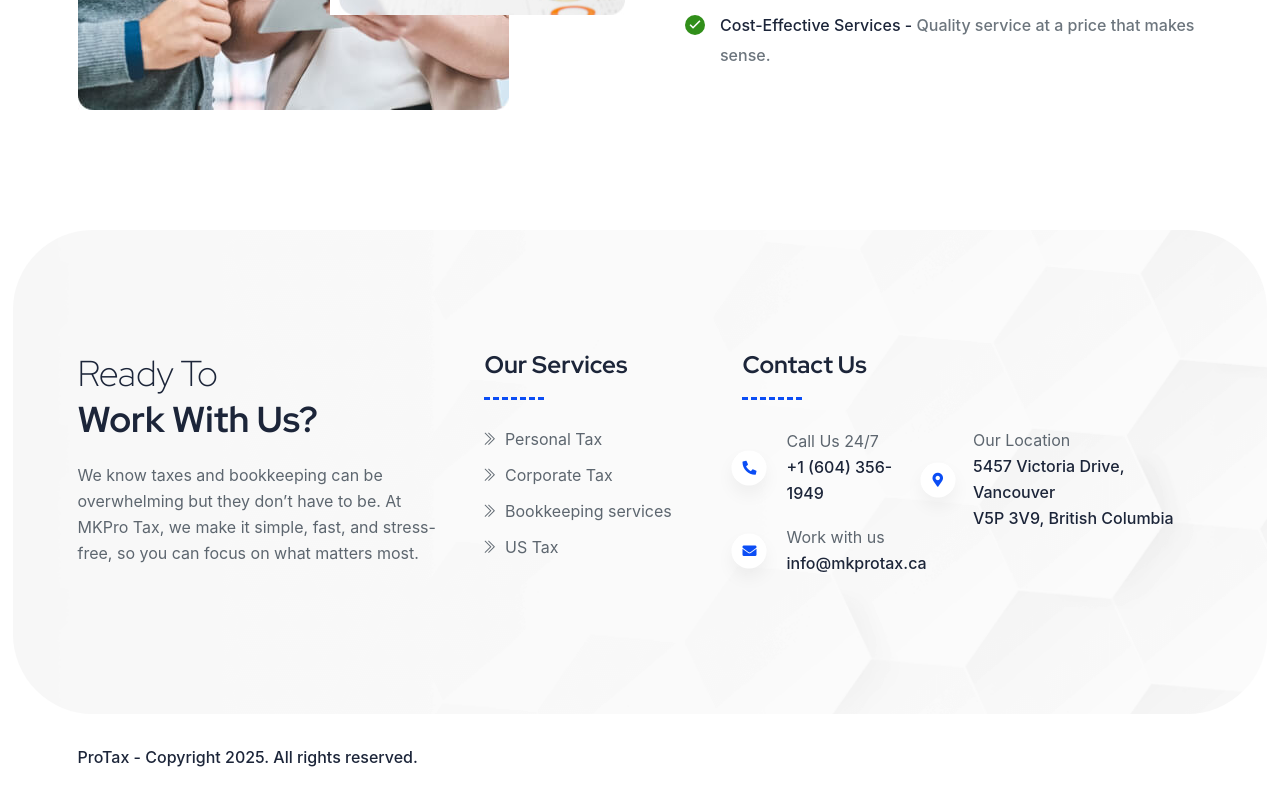
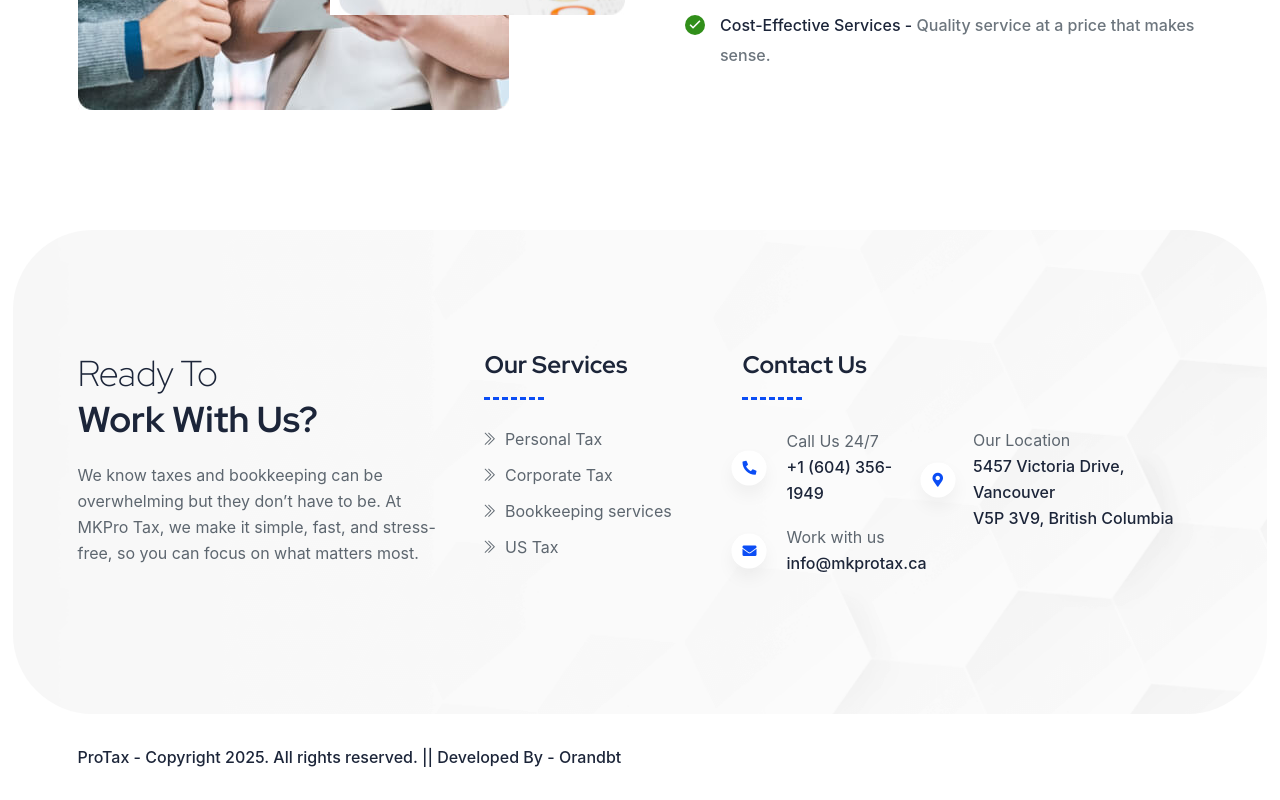
Before and after one commit to tandin2000/mkprotax, a React (Create React App) app: page /about-us in a window 1280 px wide. Shown: the part 1157-1957 px from the top of the page. Built offline with nearby package versions, Linux system fonts and the light colour scheme.

Commit message:
added copyright

```diff
--- a/src/components/footer/FooterTwo.jsx
+++ b/src/components/footer/FooterTwo.jsx
@@ -126,7 +126,8 @@ function FooterTwo() {
                             <div className="col-lg-12">
                                 <div className="copyright-h-2-wrapper">
                                     <p className="disc">
-                                        ProTax - Copyright 2025. All rights reserved.
+                                        ProTax - Copyright 2025. All rights reserved. || Developed By - <a href='https://orandbt.com' target='_blank' >Orandbt</a>
+
                                     </p>
 
                                 </div>
```
